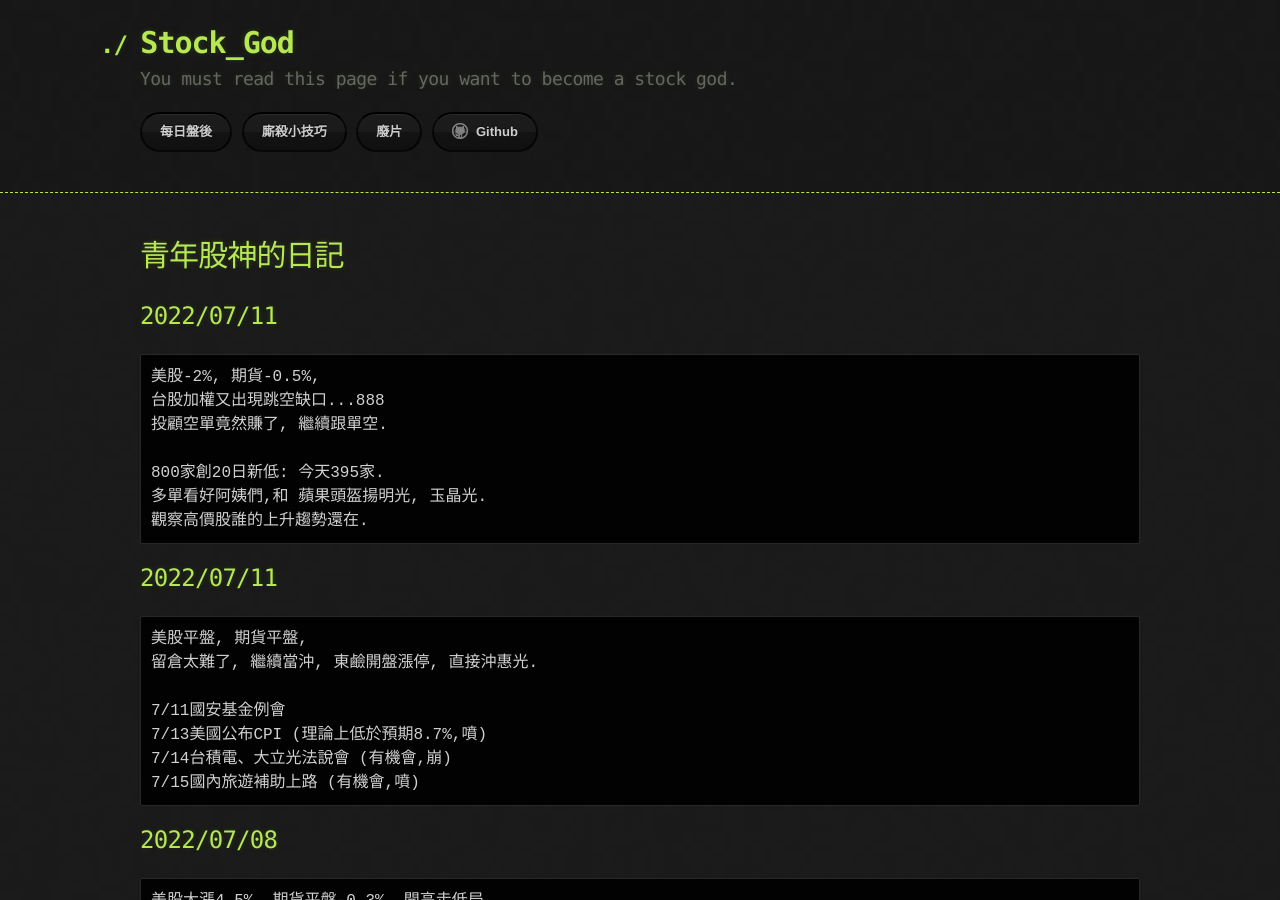
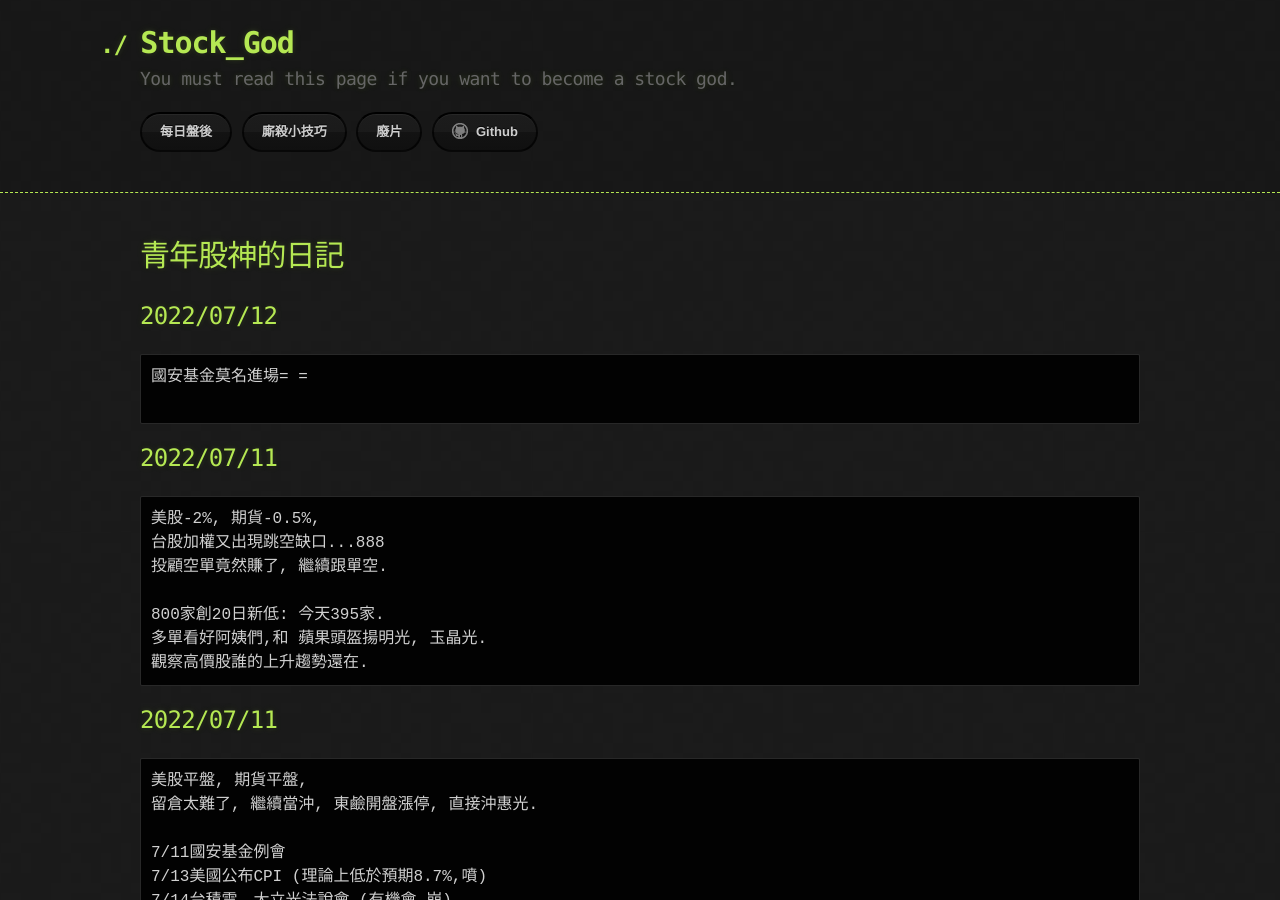
Before and after one commit to lepg5487/Stock_God, a Jekyll site: the page built from index.md, in a window 1280 px wide and 900 px high. Built offline with Jekyll 4.4.1, drawn with Linux system fonts in a browser that asks for light colours; our own code applies the rules of GitHub Pages for plain Markdown files.

Commit message:
Update index.md

````diff
--- a/index.md
+++ b/index.md
@@ -3,6 +3,12 @@ layout: testlayouts
 ---
 
 # 青年股神的日記
+## 2022/07/12
+```
+國安基金莫名進場= =
+
+```
+
 ## 2022/07/11
 ```
 美股-2%, 期貨-0.5%,
````
